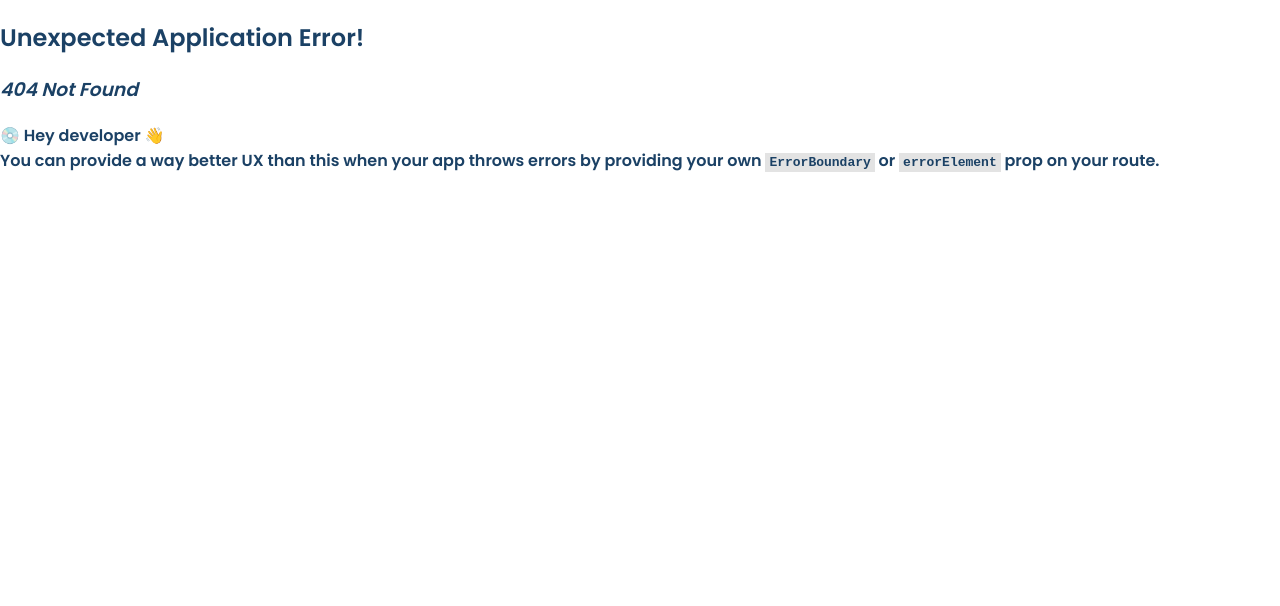
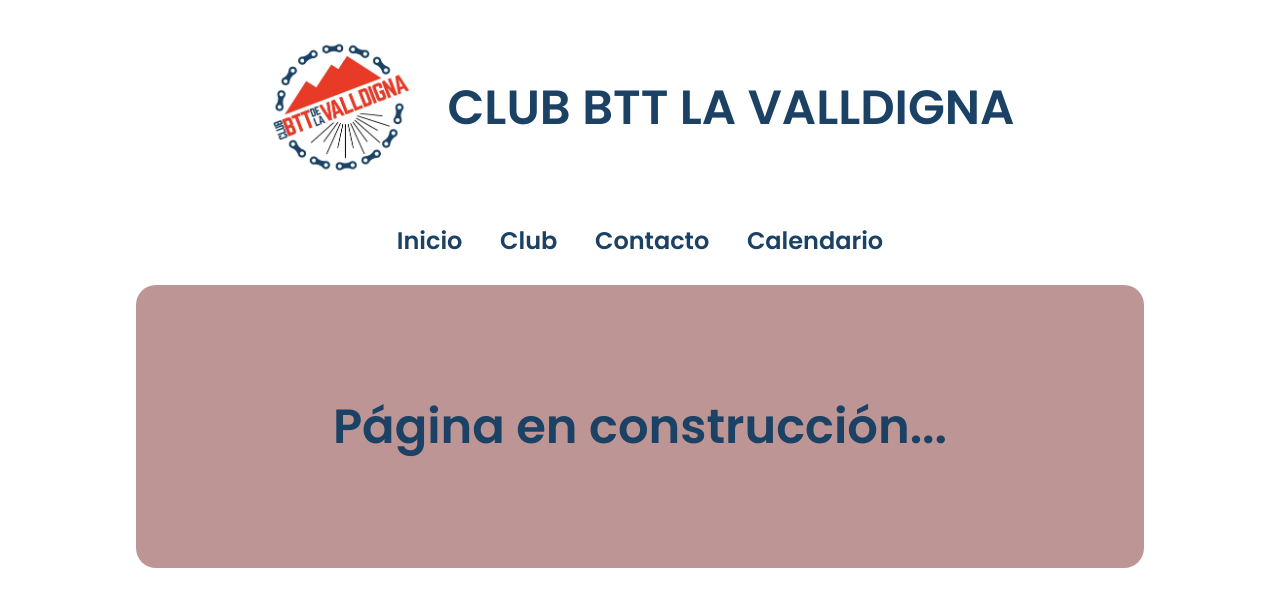
Before and after one commit to Guiblasco/bttFront, a React (Vite) app: page / in a window 1280 px wide. Before the commit this address led to /inicio. Shown: the top 606 px of the page. Built offline with nearby package versions, Linux system fonts and the light colour scheme.

Commit message:
Add NotFoundPage component

```diff
--- /dev/null
+++ b/src/pages/NotFoudPage.css
@@ -0,0 +1,17 @@
+.error-container {
+  display: flex;
+  flex-direction: column;
+  justify-content: center;
+  align-items: center;
+  background-color: #be9595;
+  height: 283px;
+  width: 85%;
+  border-radius: 20px;
+  align-self: center;
+  margin-top: 20px;
+}
+
+.error-container__title {
+  font-size: 3rem;
+  text-align: center;
+}
--- /dev/null
+++ b/src/pages/NotFoundPage.tsx
@@ -0,0 +1,12 @@
+import React from "react";
+import "./NotFoudPage.css";
+
+const NotFoundPage = (): React.ReactElement => {
+  return (
+    <div className="error-container">
+      <span className="error-container__title">Página en construcción...</span>
+    </div>
+  );
+};
+
+export default NotFoundPage;
--- a/src/router/router.tsx
+++ b/src/router/router.tsx
@@ -1,18 +1,18 @@
 import {
   createBrowserRouter,
   createRoutesFromElements,
-  Navigate,
   Route,
 } from "react-router-dom";
 import App from "../components/App/App";
+import NotFoundPage from "../pages/NotFoundPage";
 
 const router = createBrowserRouter(
   createRoutesFromElements(
     <Route path="/" element={<App />}>
-      <Route index element={<Navigate to="/inicio" />} />
-      <Route path="club" element={<Navigate to="/club" />} />
-      <Route path="contacto" element={<Navigate to="/contacto" />} />
-      <Route path="calendario" element={<Navigate to="/calendario" />} />
+      <Route index element={<NotFoundPage />} />
+      <Route path="*" element={<NotFoundPage />} />
+      <Route path="*" element={<NotFoundPage />} />
+      <Route path="*" element={<NotFoundPage />} />
     </Route>,
   ),
 );
```
